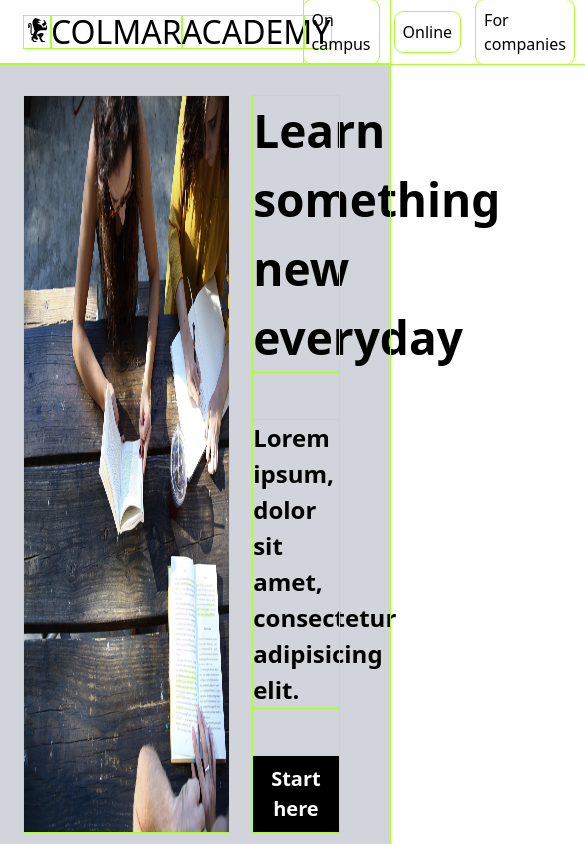
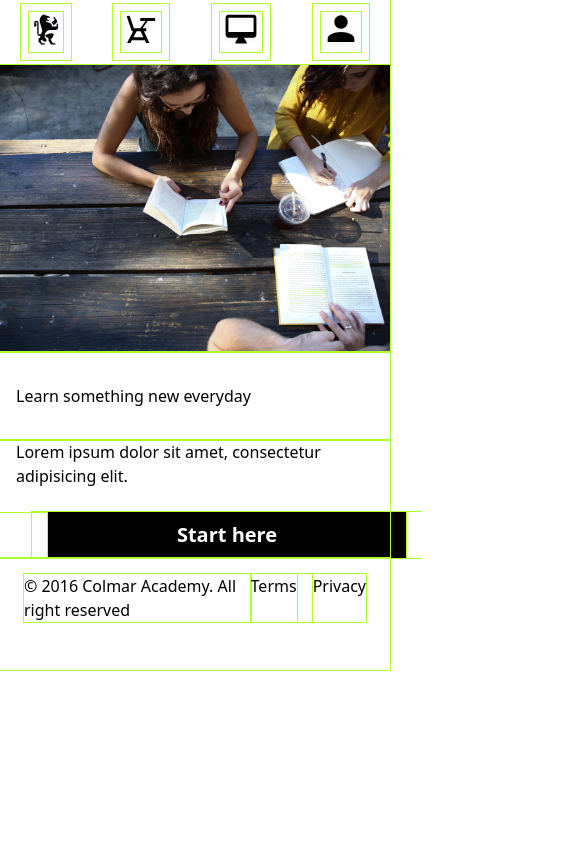
Before and after one commit to JLezzzzz/29-jet-colmar, a plain HTML site: page index.html in a window 390 px wide. Shown: the top 844 px of the page, 585 px wide, since content can reach past the window. Drawn offline with nearby package versions, Linux system fonts and the light colour scheme.

Commit message:
feat(file): Start doing on mobile layout, commit 16:45

```diff
--- a/index.html
+++ b/index.html
@@ -8,13 +8,14 @@
     <link href="style.css" rel="stylesheet">
 </head>
 <body>
-    <header class="sticky flex flex-row justify-between h-16 w-full px-6 items-center">
-        <div class="flex items-center h-1/2">
-            <img src="./images/ic-logo.svg" class="h-[32px]">
+    <!--Desktop-->
+    <header class="hidden sm:flex sticky top-0 z-50 flex-row bg-white justify-between h-16 w-full px-6 items-center">
+        <div class="flex items-center h-1/2 mr-12">
+            <img src="./images/ic-logo.svg" class="h-full">
             <p class="flex items-center h-full text-[32px]">COLMAR</p>
             <p class="flex items-center h-full text-[32px]">ACADEMY</p>
         </div>
-        <nav class="h-full flex items-center">
+        <nav class="h-full flex items-center ml-12">
             <ul class="h-full flex flex-row items-center gap-4">
                 <li class="px-2 py-2 rounded-lg">On campus</li>
                 <li class="px-2 py-2 rounded-lg">Online</li>
@@ -22,10 +23,19 @@
                 <li class="px-2 py-2 rounded-lg">Sing in</li>
             </ul>
         </nav>
-    </header>
+        </header>
+    <!--Mobile-->
+    <header class="sm:hidden sticky top-0 z-50 flex flex-row bg-white h-16 w-full items-center">
+        <ul class="flex flex-row h-full w-full justify-around items-center">
+            <li class="px-2 py-2"><img src="./images/ic-logo.svg" class="h-10"></li>
+            <li class="px-2 py-2"><img src="./images/ic-on-campus.svg" class="h-10"></li>
+            <li class="px-2 py-2"><img src="./images/ic-online.svg" class="h-10"></li>
+            <li class="px-2 py-2"><img src="./images/ic-login.svg" class="h-10"></li>
+        </ul>
+        </header>
+    <!--Desktop-->
     <main>
-
-        <section class="bg-gray-300 w-full flex flex-row gap-6 px-6 py-8"> <!-- First section Hero-->
+        <section class="hidden sm:flex bg-gray-300 w-full flex-row gap-6 px-6 py-8"> <!-- First section Hero-->
             <img src="./images/banner.jpg" class="w-3/5">
             <div class="flex flex-col w-3/12 gap-12 justify-center">
                 <h1 class="font-bold text-[46px]">Learn something new everyday</h1>
@@ -34,7 +44,7 @@
             </div>
         </section>
 
-        <section class="w-full flex flex-row gap-6 px-6 py-8"> <!-- Second section Information-->
+        <section class="hidden sm:flex w-full flex-row gap-6 px-6 py-8"> <!-- Second section Information-->
             <div class="flex flex-col w-3/5">
                 <img src="./images/information-main.jpg" class="pb-8">
                 <div class="flex flex-col justify-center">
@@ -71,7 +81,7 @@
             </div>
         </section>
 
-        <section class="w-full flex flex-col px-[72px] py-[32px] bg-gray-200"><!-- Third section Course-->
+        <section class="hidden sm:flex w-full flex-col px-[72px] py-[32px] bg-gray-200"><!-- Third section Course-->
             <h2 class="justify-center text-center font-bold text-[44px] h-fit mb-8">Start learning</h2>
             <div class="flex flex-row flex-wrap justify-between gap-x-8 gap-y-8">
                 <div class="bg-white w-[31%] flex-grow">
@@ -115,7 +125,7 @@
 
         </section>
 
-        <section class="w-full flex flex-col pl-[24px] py-[32px]"> <!-- Fourth section Thesis-->
+        <section class="hidden sm:flex w-full flex-col pl-[24px] py-[32px]"> <!-- Fourth section Thesis-->
             <h2 class="justify-center text-center font-bold text-[44px] h-fit mb-[32px]">Thesis exhibit</h2>
             <div class="flex ">
                 <div class="flex-row w-3/5 mr-[24px]">
@@ -148,6 +158,27 @@
 
         </section>
     </main>
+    <!--Mobile-->
+    <main class="sm:hidden flex flex-col">
+        <section class="flex flex-col">
+            <img src="./images/banner.jpg" class="w-full">
+            <div class="py-[32px] pl-[16px]">Learn something new everyday</div>
+            <div class="pb-[24px] pl-[16px]">Lorem ipsum dolor sit amet, consectetur adipisicing elit.</div>
+            <div class="flex w-full px-[16px] mx-[32px]"><a class="inline-block text-center h-full no-underline py-2 bg-black text-white font-semibold text-[20px] w-full p-2">Start here</a></div>
+        </section>
+
+        <section>
+
+        </section>
+
+        <section>
+
+        </section>
+
+        <section>
+
+        </section>
+    </main>
     <footer class="flex pt-4 pb-12 px-6 justify-between">
         <div>© 2016 Colmar Academy. All right reserved</div>
         <div class="flex gap-4">
```
Also changed, not shown: style.css (line endings or trailing spaces).
